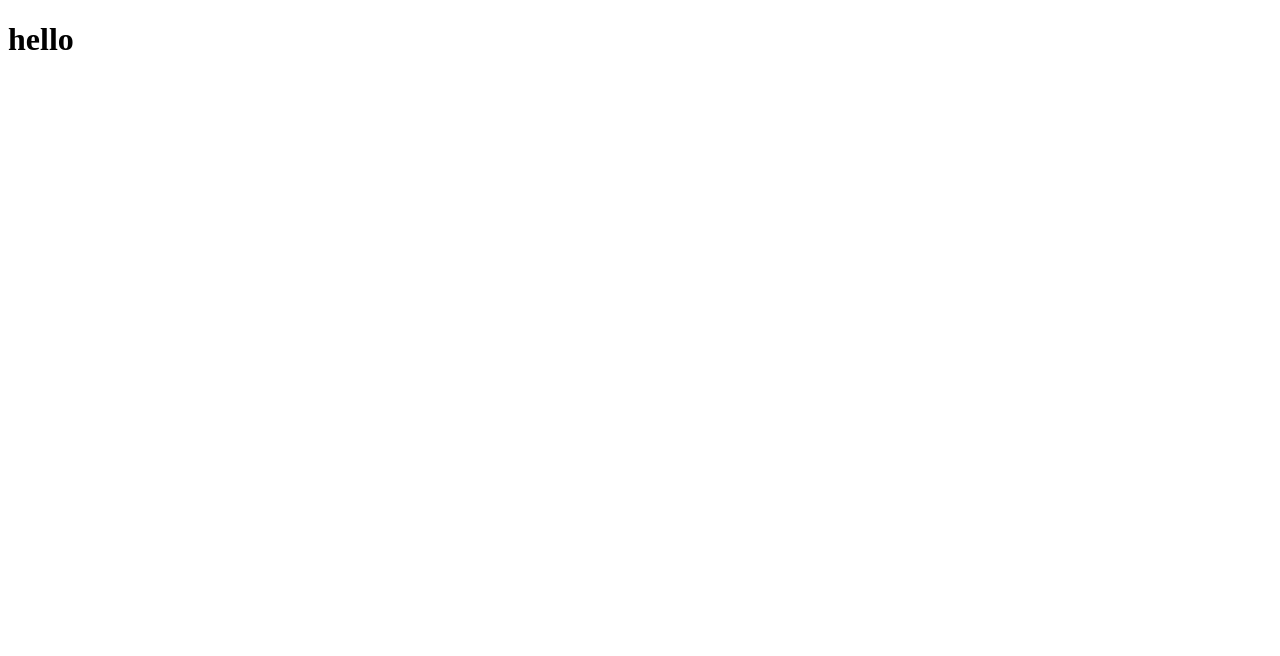
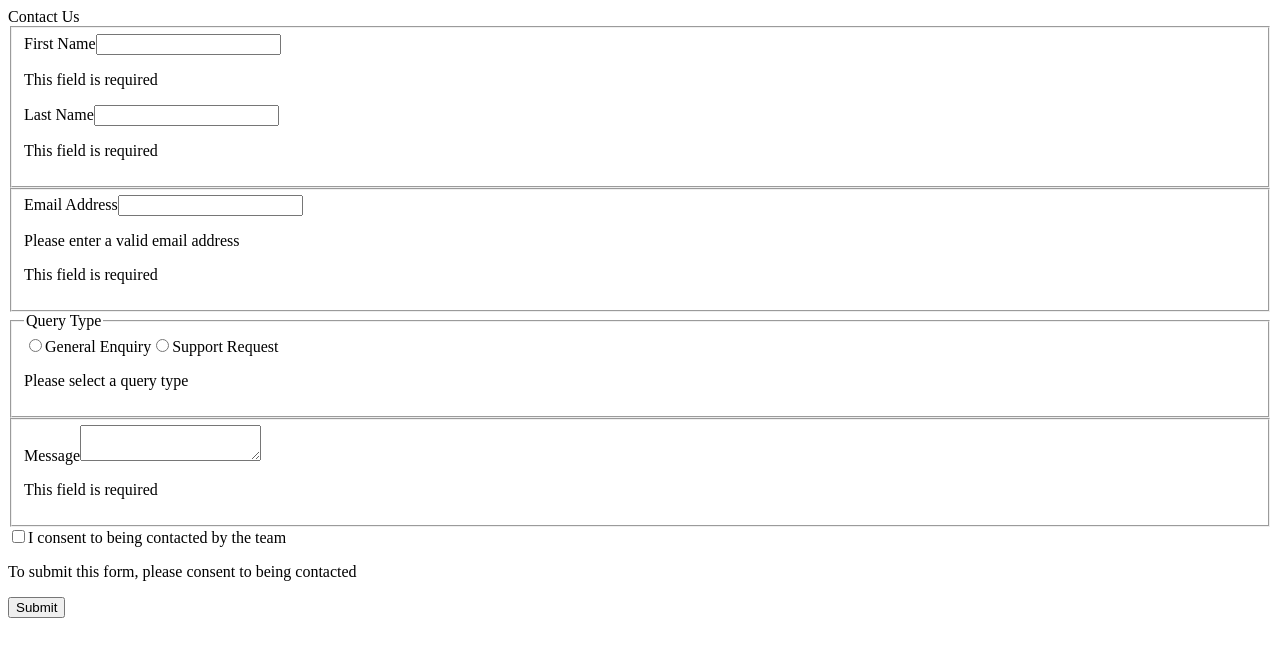
Before and after one commit to VuDucTriJoseph/251003-contact-form, a React (Vite) app: page / in a window 1280 px wide. Shown: the top 656 px of the page. Built offline with nearby package versions, Linux system fonts and the light colour scheme.

Commit message:
html componemt done

```diff
--- /dev/null
+++ b/components/contactForm.jsx
@@ -0,0 +1,46 @@
+function ContactForm (){
+    return (
+
+        <form id="form-contact">
+            <label htmlFor="form-contact">Contact Us</label>
+            <fieldset>
+
+            <label htmlFor="name-firstName">First Name</label>
+            <input type="text" name="firstName" id="name-firstName" required aria-describedby="name-firstName--required"/>
+            <p id="name-firstName--required">This field is required</p>
+
+            <label htmlFor="name-lastName">Last Name</label>
+            <input type="text" name="lastName" id="name-lastName" required aria-describedby="name-lastName--required"/>
+            <p id="name-lastName--required">This field is required</p>
+            </fieldset>
+            <fieldset>
+                <label htmlFor="email">Email Address</label>
+                <input type="email" name="email" id="email" required autocomplete="email" aria-invalid="true" aria-describedby="email-invalid email-required"/>
+                <p id="email-invalid">Please enter a valid email address</p>
+                <p id="email-required">This field is required</p>
+            </fieldset>
+            <fieldset>
+                <legend>Query Type</legend>
+                <input type="radio" name="queryType" value="general" id="query-general" />
+                <label htmlFor="query-general">General Enquiry</label>
+
+                <input type="radio"  name="queryType" value="support" id="query-support" />
+                <label htmlFor="query-support">Support Request</label>
+
+                <p id="query-selected">Please select a query type</p>
+            </fieldset>
+            <fieldset>
+                <label htmlFor="message">Message</label>
+                <textarea name="message" id="message" required aria-describedby="message-required"></textarea>
+                <p id="message-required">This field is required</p>
+            </fieldset>
+            <input type="checkbox" name="accept" id="accept" required aria-describedby="accept-required" />
+            <label htmlFor="accept">I consent to being contacted by the team</label>
+            <p id="accept-required">To submit this form, please consent to being contacted</p>
+
+            <input type="submit"/>
+        </form>
+
+    )
+}
+export default ContactForm;
--- a/src/App.jsx
+++ b/src/App.jsx
@@ -1,3 +1,4 @@
+import ContactForm from "../components/contactForm"
 
 
 function App() {
@@ -5,8 +6,7 @@ function App() {
 
   return (
 
-    <h1>hello
-    </h1>
+    <ContactForm/>
   )
 }
 
```
Also changed, not shown: public/contact.html (added, +52 -0 lines).
